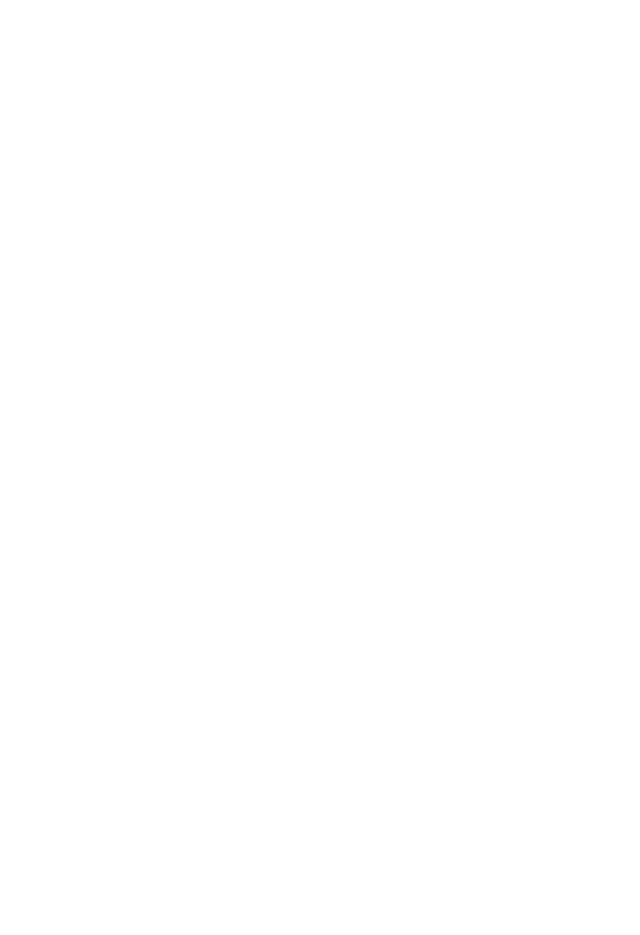
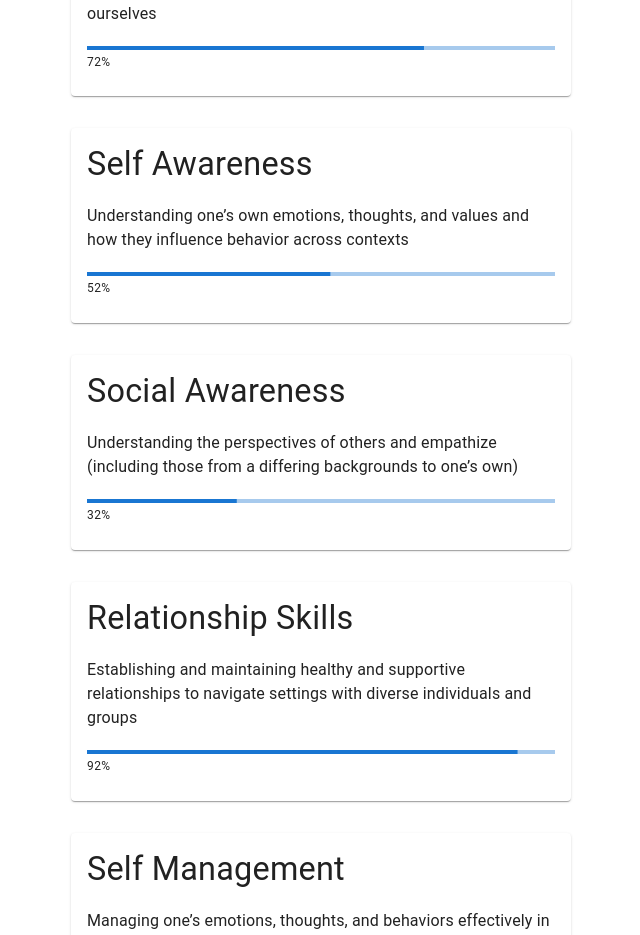
Before and after one commit to liu-caro/sel-site, a React (Create React App) app: page /activities in a window 1280 px wide. Shown: the part 327-1262 px from the top of the page, without its empty margins (319-959 px from the left). Before the commit the page ends 800 px from the top, so only its background shows below. Built offline with nearby package versions, Linux system fonts and the light colour scheme.

Commit message:
sel activities by skill category page created

```diff
--- /dev/null
+++ b/src/components/SelCard.js
@@ -0,0 +1,22 @@
+import Card from '@mui/material/Card';
+import CardContent from '@mui/material/CardContent';
+import CardMedia from '@mui/material/CardMedia';
+import Typography from '@mui/material/Typography';
+import LinearProgressWithLabel from '@mui/material/LinearProgress'
+
+const SelCard = ({ title, description, progress }) => {
+    return (
+        <Card sx={{ maxWidth: 500 }}>
+            <CardContent>
+                <Typography variant='h4'>{title}</Typography>
+                <br />
+                <Typography variant='body1'>{description}</Typography>
+                <br />
+                <LinearProgressWithLabel variant="determinate" value={progress} />
+                <Typography variant='caption'>{progress}%</Typography>
+            </CardContent>
+        </Card>
+    )
+}
+
+export default SelCard;
--- a/src/screens/ActivitiesPage.js
+++ b/src/screens/ActivitiesPage.js
@@ -1,8 +1,56 @@
+import { Grid, Typography } from '@mui/material';
+import SelCard from '../components/SelCard';
+
 const ActivitiesPage = () => {
   return (
-      <>
-      This is the Activities page.
-      </>
+    <Grid
+      container
+      direction="column"
+      justifyContent="center"
+      alignItems="center"
+      spacing={2}
+      p={8}
+    >
+      <Grid item xs={12}>
+        <Typography variant="h2" align='center'>SEL Activities by Skill Category</Typography>
+      </Grid>
+
+      <Grid item m={1}>
+        <SelCard
+          title={'Responsible Decision Making'}
+          description={'Understanding how our decisions can impact others and ourselves'}
+          progress={72} />
+      </Grid>
+
+      <Grid item m={1}>
+        <SelCard
+          title={'Self Awareness'}
+          description={'Understanding one’s own emotions, thoughts, and values and how they influence behavior across contexts'}
+          progress={52} />
+      </Grid>
+
+      <Grid item m={1}>
+        <SelCard
+          title={'Social Awareness'}
+          description={'Understanding the perspectives of others and empathize (including those from a differing backgrounds to one’s own)'}
+          progress={32} />
+      </Grid>
+
+      <Grid item m={1}>
+        <SelCard
+          title={'Relationship Skills'}
+          description={'Establishing and maintaining healthy and supportive relationships to navigate settings with diverse individuals and groups'}
+          progress={92} />
+      </Grid>
+
+      <Grid item m={1}>
+        <SelCard
+          title={'Self Management'}
+          description={'Managing one’s emotions, thoughts, and behaviors effectively in different situations and to achieve goals and aspirations.'}
+          progress={12} />
+      </Grid>
+
+    </Grid>
   );
 };
 
```
